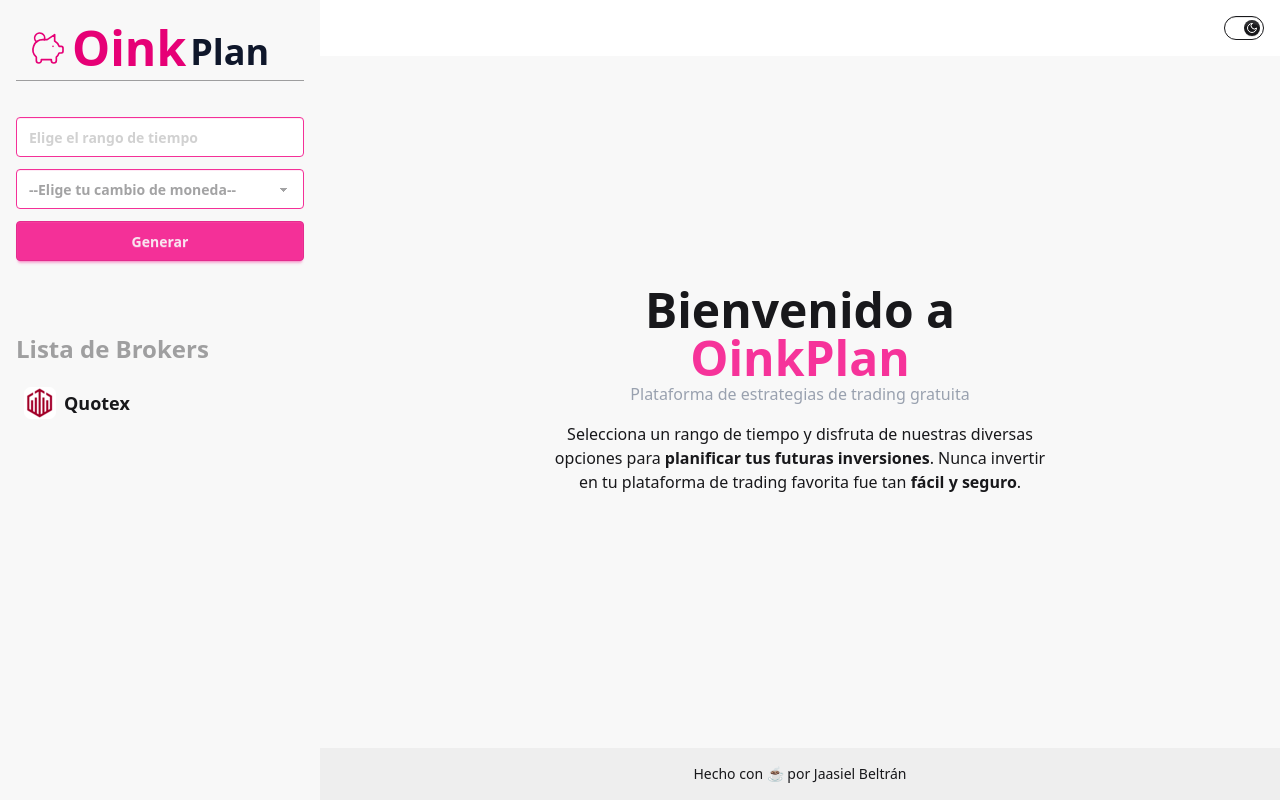
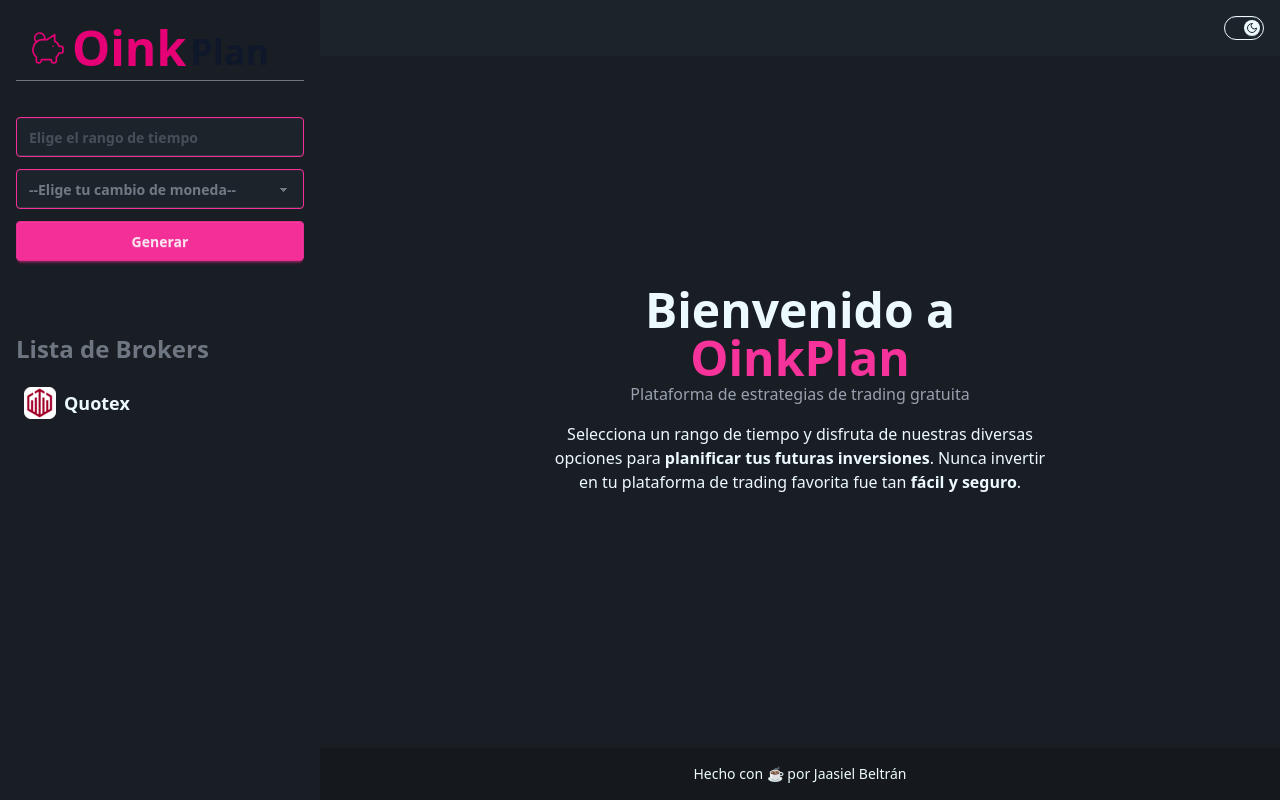
Before and after one commit to jaasidev/oink-plan, a React (Vite) app: page / in a window 1280 px wide. Both pictures are taken after a click on the label 1244 px from the left and 28 px from the top of the page. Built offline with nearby package versions, Linux system fonts and the light colour scheme; the HTML template or start-up script is replaced by a standard one.

Commit message:
feat: integrando el toogle de tema

```diff
--- a/src/components/Header/Header.jsx
+++ b/src/components/Header/Header.jsx
@@ -1,3 +1,5 @@
+import { ThemeSwitch } from "../controllers/ThemeSwitch";
+
 export function Header() {
   return (
     <header className='flex lg:justify-end justify-between border-b border-gray-200 lg:border-b-0  dark:border-gray-700 items-center p-4'>
@@ -21,49 +23,7 @@ export function Header() {
           <path d='M4 18l16 0' />
         </svg>
       </label>
-      <label className='toggle text-base-content'>
-        <input type='checkbox' value='synthwave' className='theme-controller' />
-
-        <svg
-          aria-label='sun'
-          xmlns='http://www.w3.org/2000/svg'
-          viewBox='0 0 24 24'
-        >
-          <g
-            strokeLinejoin='round'
-            strokeLinecap='round'
-            strokeWidth='2'
-            fill='none'
-            stroke='currentColor'
-          >
-            <circle cx='12' cy='12' r='4'></circle>
-            <path d='M12 2v2'></path>
-            <path d='M12 20v2'></path>
-            <path d='m4.93 4.93 1.41 1.41'></path>
-            <path d='m17.66 17.66 1.41 1.41'></path>
-            <path d='M2 12h2'></path>
-            <path d='M20 12h2'></path>
-            <path d='m6.34 17.66-1.41 1.41'></path>
-            <path d='m19.07 4.93-1.41 1.41'></path>
-          </g>
-        </svg>
-
-        <svg
-          aria-label='moon'
-          xmlns='http://www.w3.org/2000/svg'
-          viewBox='0 0 24 24'
-        >
-          <g
-            strokeLinejoin='round'
-            strokeLinecap='round'
-            strokeWidth='2'
-            fill='none'
-            stroke='currentColor'
-          >
-            <path d='M12 3a6 6 0 0 0 9 9 9 9 0 1 1-9-9Z'></path>
-          </g>
-        </svg>
-      </label>
+      <ThemeSwitch/>
     </header>
   )
 }
--- /dev/null
+++ b/src/components/controllers/ThemeSwitch.jsx
@@ -0,0 +1,48 @@
+import { useTheme } from "../../hooks/useTheme"
+export function ThemeSwitch() {
+    const {handleChange, themeRef}= useTheme()
+
+    return (<label className='toggle text-base-content'>
+        <input type='checkbox' value='synthwave' className='theme-controller' onChange={handleChange} ref={themeRef} />
+
+        <svg
+            aria-label='sun'
+            xmlns='http://www.w3.org/2000/svg'
+            viewBox='0 0 24 24'
+        >
+            <g
+                strokeLinejoin='round'
+                strokeLinecap='round'
+                strokeWidth='2'
+                fill='none'
+                stroke='currentColor'
+            >
+                <circle cx='12' cy='12' r='4'></circle>
+                <path d='M12 2v2'></path>
+                <path d='M12 20v2'></path>
+                <path d='m4.93 4.93 1.41 1.41'></path>
+                <path d='m17.66 17.66 1.41 1.41'></path>
+                <path d='M2 12h2'></path>
+                <path d='M20 12h2'></path>
+                <path d='m6.34 17.66-1.41 1.41'></path>
+                <path d='m19.07 4.93-1.41 1.41'></path>
+            </g>
+        </svg>
+
+        <svg
+            aria-label='moon'
+            xmlns='http://www.w3.org/2000/svg'
+            viewBox='0 0 24 24'
+        >
+            <g
+                strokeLinejoin='round'
+                strokeLinecap='round'
+                strokeWidth='2'
+                fill='none'
+                stroke='currentColor'
+            >
+                <path d='M12 3a6 6 0 0 0 9 9 9 9 0 1 1-9-9Z'></path>
+            </g>
+        </svg>
+    </label>)
+}
--- /dev/null
+++ b/src/hooks/useTheme.js
@@ -0,0 +1,29 @@
+import { useState, useRef, useEffect } from "react";
+export function useTheme(){
+    const prev = () => {
+        if (localStorage.getItem('theme') != null) {
+            return localStorage.getItem('theme')
+        }
+        return window.matchMedia("(prefers-color-scheme: dark)").matches ? 'dark' : 'light'
+    }
+    const themeRef = useRef(null)
+    const [theme, setTheme] = useState(prev)
+
+    const handleChange = () => {
+        if (themeRef.current.checked) {
+            setTheme('dark')
+            localStorage.setItem('theme', 'dark')
+        } else {
+            setTheme('light',)
+            localStorage.setItem('theme', 'light')
+        }
+    }
+
+    useEffect(() => {
+        const raiz = document.querySelector("html")
+        themeRef.current.checked = theme == 'dark'
+        raiz.setAttribute('data-theme', theme)
+    }, [theme])
+
+    return{handleChange, themeRef}
+}
```
